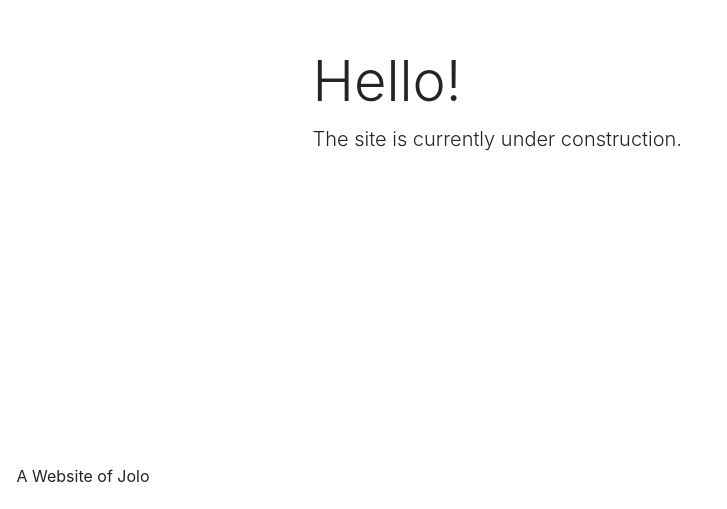
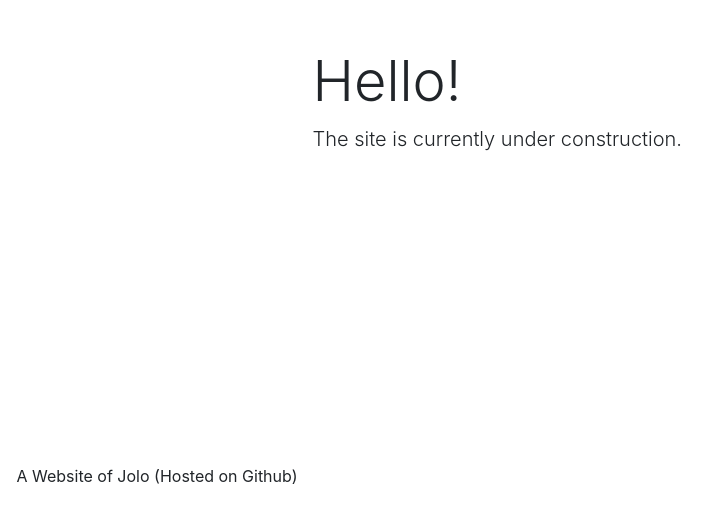
Before and after one commit to jolocansana/jolo.cansana.net, a plain HTML site: page index.html in a window 1280 px wide. Shown: the part 291-800 px from the top of the page, 50-777 px from the left. Drawn offline with nearby package versions, Linux system fonts and the light colour scheme.

Commit message:
Updates to landing page

```diff
--- a/index.html
+++ b/index.html
@@ -30,7 +30,7 @@
     </div>
     <div class='fixed-bottom ml-3 mb-3' style='width:fit-content;'>
         <img src='assets/logo.png' width='30px'>
-        <span class='mx-3'>A Website of Jolo</span>
+        <span class='mx-3'>A Website of Jolo (Hosted on Github)</span>
     </div>
 </body>
 </html>
```
